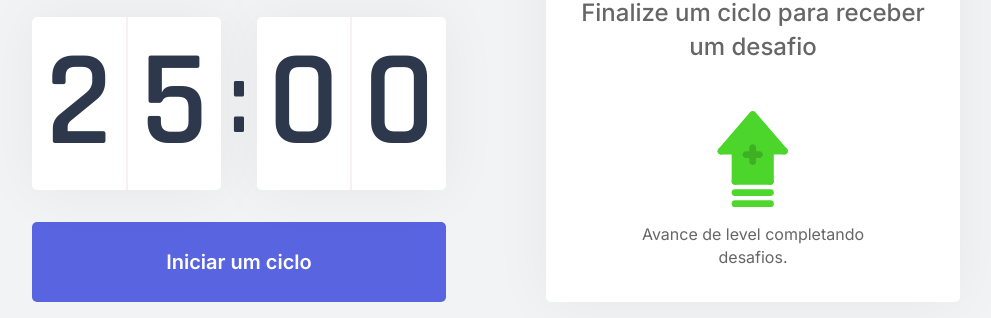
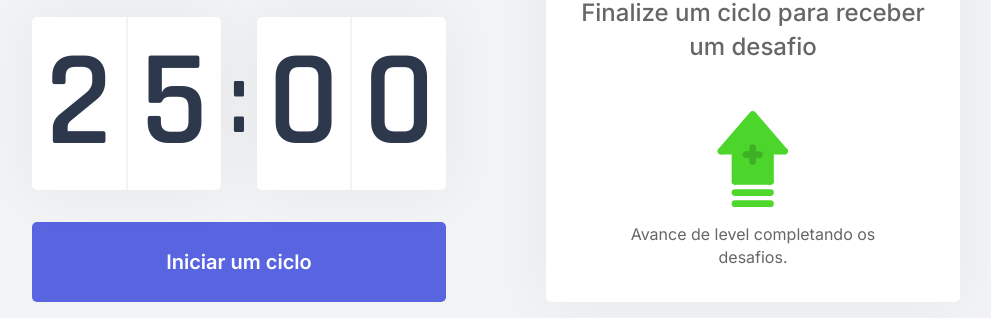
Before and after one commit to emevieira123/NLW-04-ReactJS, a Next.js app: page / in a window 1280 px wide. Shown: the part 374-692 px from the top of the page, without its empty margins (144-1135 px from the left). Built offline with nearby package versions, Linux system fonts and the light colour scheme.

Commit message:
Atualizacao

```diff
--- a/src/componentes/ChallengeBox.tsx
+++ b/src/componentes/ChallengeBox.tsx
@@ -52,7 +52,7 @@ export function ChallengeBox() {
             <strong>Finalize um ciclo para receber um desafio</strong>
             <p>
               <img src="icons/level-up.svg" alt="Level Up" />
-          Avance de level completando desafios.
+          Avance de level completando os desafios.
         </p>
           </div>
         )}
```
